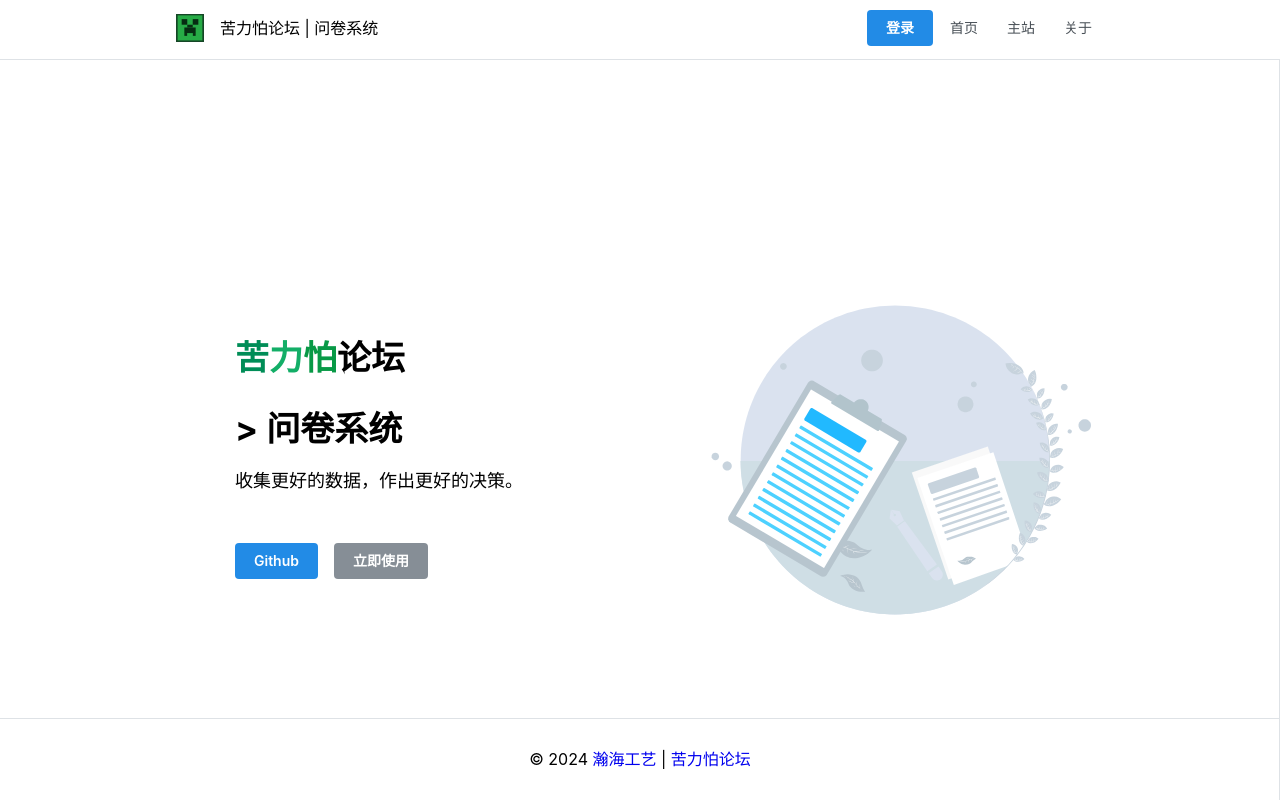
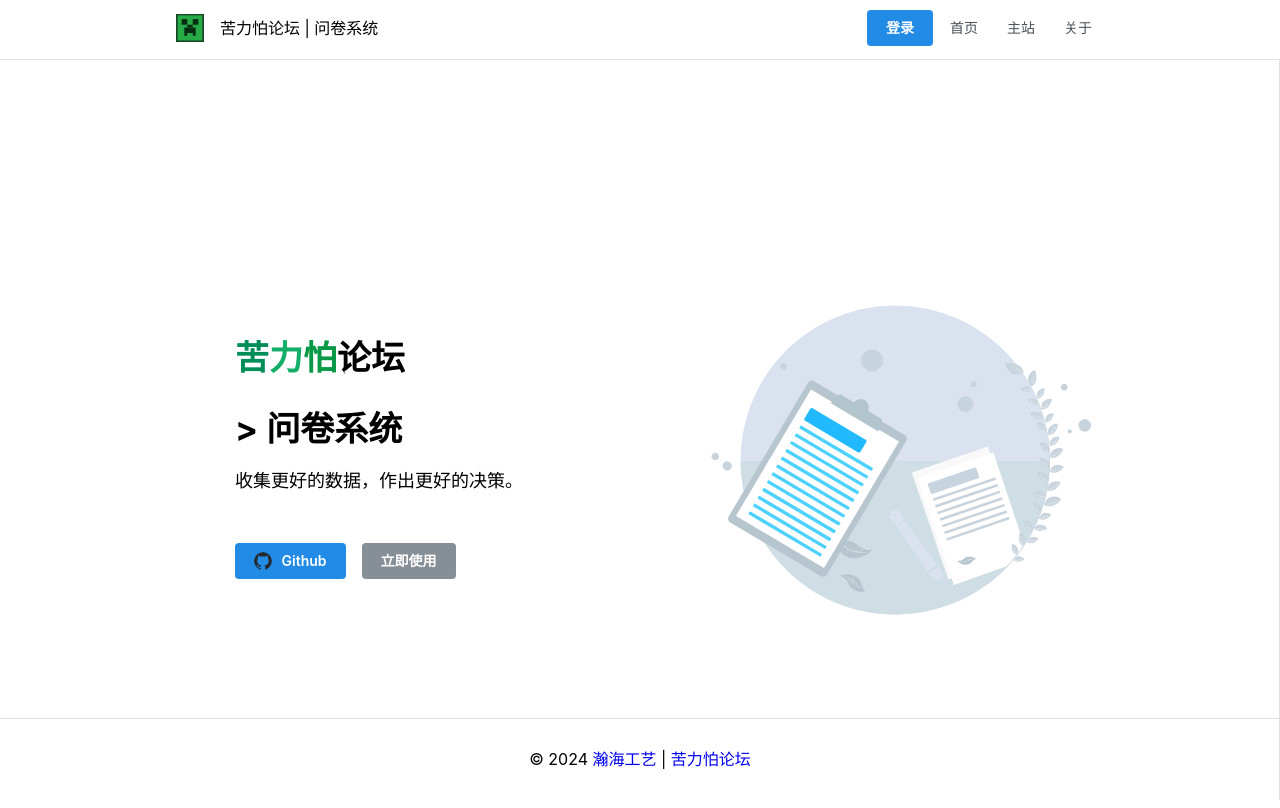
Before and after one commit to TeamVastsea/klpbbs_survey_frontend, a Next.js app: page / in a window 1280 px wide. Shown: the top 808 px of the page. Built offline with nearby package versions, Linux system fonts and the light colour scheme.

Commit message:
chore: attach github logo to main page github button
Co-Authored-By: M397749490 <M397749490@outlook.com>

```diff
--- a/app/(index)/page.tsx
+++ b/app/(index)/page.tsx
@@ -1,6 +1,7 @@
 'use client';
 
 import {
+    Avatar,
     Button,
     Center,
     Container,
@@ -17,6 +18,7 @@ import { min } from '@floating-ui/utils';
 import classes from '@/styles/common.module.css';
 import SurveyCard from '@/components/SurveyCard';
 import mainPageImage from '@/public/main-page.svg';
+import github from '@/public/github.svg';
 
 export type Survey = {
     title: string;
@@ -97,11 +99,18 @@ export default function HomePage() {
                                 <Group>
                                     <Button
                                       color="blue"
-                                      onClick={() =>
-                                            router.push('https://github.com/orgs/TeamVastsea/teams/klpbbs_survey')
-                                        }
+                                      component="a"
+                                      href="https://github.com/orgs/TeamVastsea/teams/klpbbs_survey"
+                                      target="_blank"
                                     >
-                                        Github
+                                        <Group gap="xs">
+                                            <Avatar
+                                              src={github.src}
+                                              alt="Github"
+                                              size="1.1rem"
+                                            />
+                                            Github
+                                        </Group>
                                     </Button>
                                     <Button color="gray" onClick={() => router.push('/oauth')}>
                                         立即使用
--- a/app/(root)/oauth/callback/components/UserInfoCard.tsx
+++ b/app/(root)/oauth/callback/components/UserInfoCard.tsx
@@ -55,7 +55,7 @@ export default function UserInfoCard(props: UserInfoCardProps) {
                 </Button>
                 <Center>
                     <Text mt="xs" c="dimmed" size="sm" style={{ cursor: 'pointer' }} onClick={logOut}>
-                        这不是你? 重新登陆。
+                        这不是你? 重新登录
                     </Text>
                 </Center>
             </Card>
--- a/app/(root)/oauth/callback/layout.tsx
+++ b/app/(root)/oauth/callback/layout.tsx
@@ -1,8 +1,9 @@
 import { Suspense } from 'react';
+import { Center } from '@mantine/core';
 
 export default function CallbackPageLayout({ children }: { children: any }) {
     return (
-        <Suspense fallback={<div>Loading...</div>}>
+        <Suspense fallback={<Center>Loading...</Center>}>
             {children}
         </Suspense>
     );
--- a/app/(root)/oauth/components/LoginBanner.tsx
+++ b/app/(root)/oauth/components/LoginBanner.tsx
@@ -25,7 +25,7 @@ export function LoginBanner() {
             .catch((e) => {
                 setLoading(false);
                 notifications.show({
-                    title: '登陆失败，请将以下信息反馈给管理员',
+                    title: '登录失败，请将以下信息反馈给管理员',
                     message: e.toString(),
                     color: 'red',
                 });
@@ -44,7 +44,7 @@ export function LoginBanner() {
                             苦力怕论坛
                         </Title>
                         <Text fw={500} fz="lg" mb={5}>
-                            请授权我们登陆您的苦力怕论坛账号
+                            请授权我们登录您的苦力怕论坛账号
                         </Text>
                         <Text fz="sm" c="dimmed">
                             您的账号仅用于确认您的身份，我们不会将您的账号用于任何其他目的或与任何第三方共享。详细请参见我们的
@@ -53,7 +53,7 @@ export function LoginBanner() {
                             </Text>
                         </Text>
                         <Space h={30} />
-                        <Button w="100%" onClick={getLogin} loading={loading}>登陆</Button>
+                        <Button w="100%" onClick={getLogin} loading={loading}>登录</Button>
                     </div>
                 </SimpleGrid>
             </div>
```
Also changed, not shown: public/github.svg (added).
